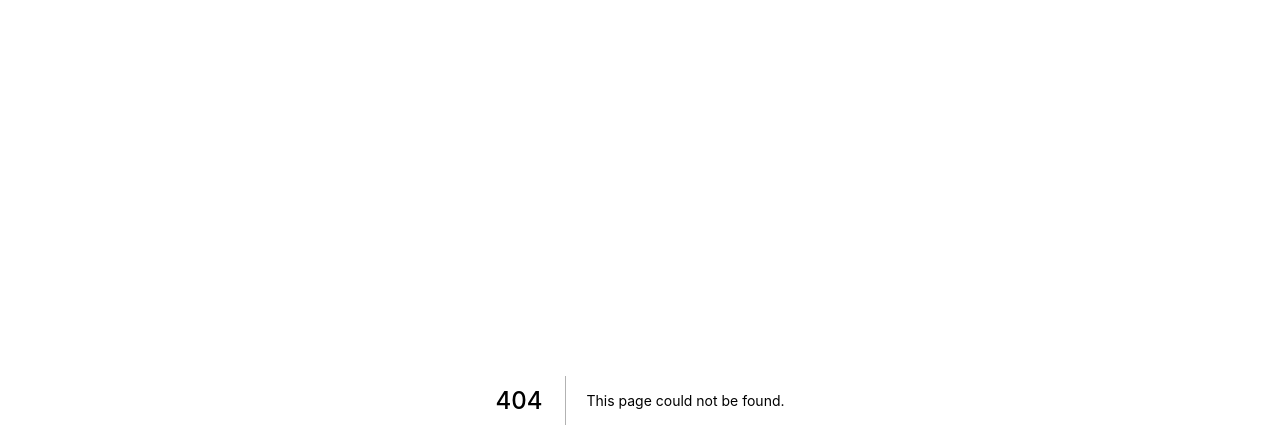
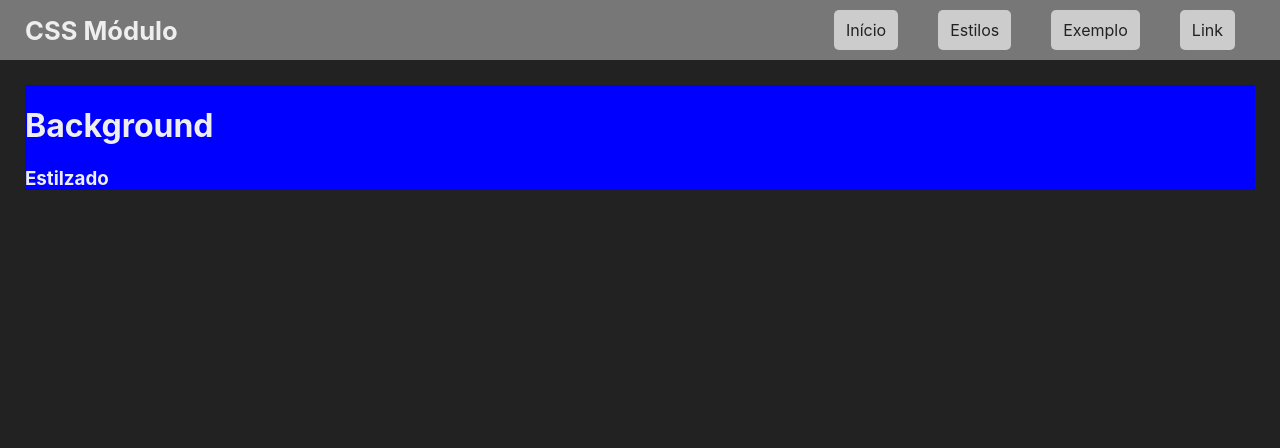
Before and after one commit to luciocarvalho10/nextjs-fundamentos, a Next.js app: page /estilos in a window 1280 px wide. Before the commit this address had no page. Shown: the top 448 px of the page. Built offline with nearby package versions, Linux system fonts and the light colour scheme.

Commit message:
Estilizando aplicação

```diff
--- /dev/null
+++ b/src/components/Cabecalho.jsx
@@ -0,0 +1,18 @@
+import styles from '../styles/Cabecalho.module.css'
+export default function Cabecalho(props) {
+  return (
+    <header className={styles.Cabecalho}>
+      <div className={styles.titulo}>
+        <h1>
+          {props.titulo || 'Mais um exemplo'}
+        </h1>
+      </div>
+      <div className={styles.links}>
+        <a href="/">Início</a>
+        <a href="/estilos">Estilos</a>
+        <a href="/exemplo">Exemplo</a>
+        <a href="/linkc">Link</a>
+      </div>
+    </header>
+  )
+}
--- /dev/null
+++ b/src/components/Layout.jsx
@@ -0,0 +1,13 @@
+import Cabecalho from './Cabecalho'
+import styles from '../styles/Layout.module.css'
+
+export default function Layout(props) {
+  return (
+    <div>
+      <Cabecalho titulo={props.titulo}/>
+      <div className={styles.conteudo}>
+        {props.children}
+      </div>
+    </div>
+  )
+}
--- a/src/pages/_app.jsx
+++ b/src/pages/_app.jsx
@@ -1,4 +1,5 @@
 import '../styles/globals.css'
+import '../styles/app.css'
 
 function MyApp({ Component, pageProps }) {
   return <Component {...pageProps} />
--- /dev/null
+++ b/src/pages/estilos.jsx
@@ -0,0 +1,13 @@
+import Layout from '../components/Layout'
+import styles from '../styles/Estilos.module.css'
+
+export default function Estilos () {
+  return (
+    <Layout titulo="CSS Módulo">
+      <div className={styles.blue}>
+        <h1>Background</h1>
+        <h3>Estilzado </h3>
+      </div>
+    </Layout>
+  )
+}
--- /dev/null
+++ b/src/styles/Cabecalho.module.css
@@ -0,0 +1,31 @@
+.Cabecalho {
+  display: flex;
+  justify-content: space-between;
+  background-color: #777;
+}
+
+.titulo {
+  margin-left: 25px;
+  align-self: center;
+  justify-self: center;
+}
+
+.titulo h1 {
+  margin: 0;
+  font-size: 1.6rem;
+}
+
+.links {
+  display: flex;
+  justify-content: flex-end;
+  margin-right: 25px;
+  flex-grow: 1;
+}
+
+.links a {
+  margin: 10px 20px;
+  padding: 10px 12px;
+  background-color: #ccc;
+  color: #222;
+  border-radius: 5px;
+}
--- /dev/null
+++ b/src/styles/Estilos.module.css
@@ -0,0 +1,7 @@
+.blue {
+  background-color: blue;
+}
+
+.blue h3 {
+  margin: 0;
+}
--- /dev/null
+++ b/src/styles/Layout.module.css
@@ -0,0 +1,6 @@
+.conteudo {
+  height: 100%;
+  padding: 25px;
+  display: flex;
+  flex-direction: column;
+}
--- /dev/null
+++ b/src/styles/app.css
@@ -0,0 +1,5 @@
+html,
+body {
+  background-color: #222;
+  color: #eee;
+}
```
Also changed, not shown: src/pages/exemplo.jsx (added, +10 -0 lines), src/pages/index.jsx (+6 -65 lines), src/pages/linkc.jsx (added, +14 -0 lines), src/styles/Home.module.css (deleted, +0 -121 lines).
